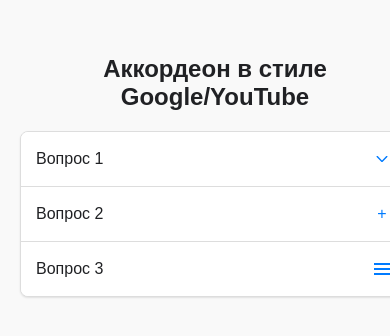
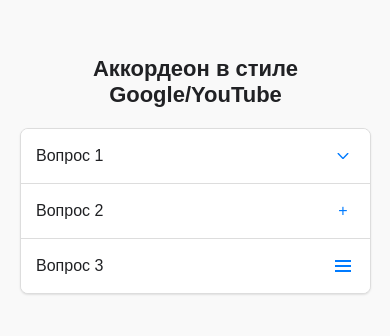
Before and after one commit to AleksandrKondakov/react-youtube-accordion, a React (Create React App) app: page / in a window 390 px wide. Shown: the part 276-612 px from the top of the page. Built offline with nearby package versions, Linux system fonts and the light colour scheme.

Commit message:
Ваше сообщение коммита

```diff
--- a/src/App.module.scss
+++ b/src/App.module.scss
@@ -11,14 +11,14 @@
 }
 
 .content {
-    max-width: max(100vh, 600px);
-    width: 100%;
+    width: 90%;
+    max-width: 600px;
 
     h2 {
         text-align: center;
         color: #202124;
         margin-bottom: 20px;
-        font-size: 24px;
+        font-size: 22px;
     }
 
     .accordion {
@@ -121,3 +121,10 @@
         }
     }
 }
+
+@media (max-width: 666px) {
+    .content {
+        width: 90%;
+        max-width: none;
+    }
+}
```
